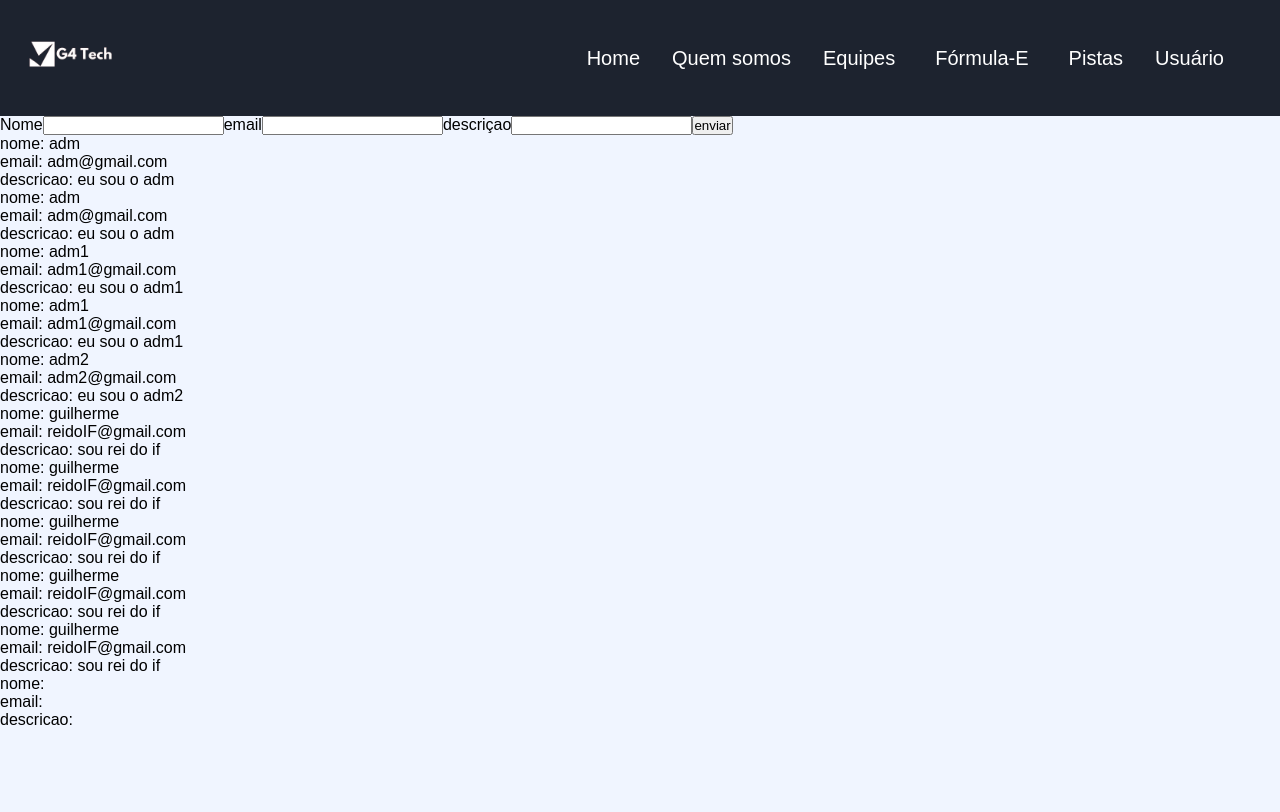
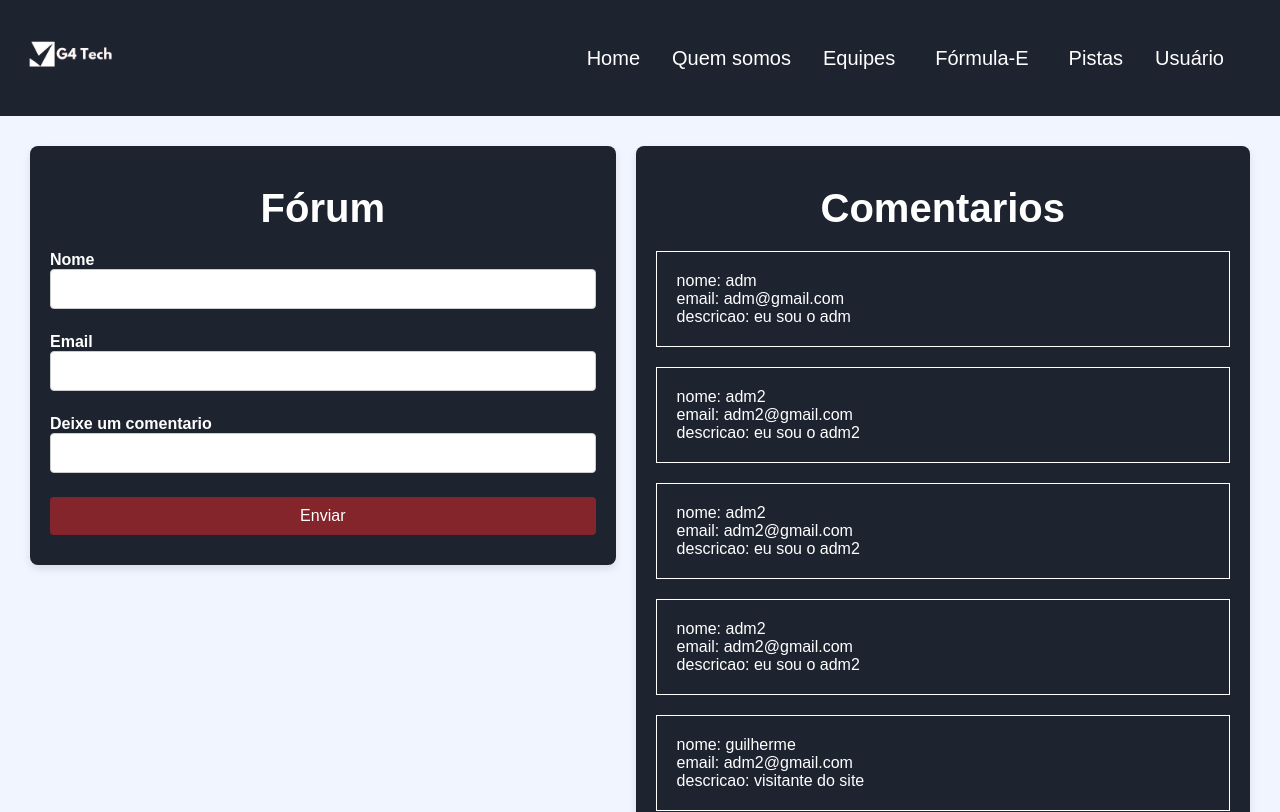
Before and after one commit to Geral-cp-s/Sprint3-Web, a React (Vite) app: page /forum in a window 1280 px wide. Shown: the top 812 px of the page. Built offline with nearby package versions, Linux system fonts and the light colour scheme; data requests are answered from the project's data file.

Commit message:
Estilizando Forum

```diff
--- a/dados.json
+++ b/dados.json
@@ -708,67 +708,61 @@
   ],
   "forum": [
     {
-      "id": "3d88",
+      "id": "d3a1",
       "nome": "adm",
       "email": "adm@gmail.com",
       "descricao": "eu sou o adm"
     },
     {
-      "id": "c1be",
-      "nome": "adm",
-      "email": "adm@gmail.com",
-      "descricao": "eu sou o adm"
-    },
-    {
-      "id": "15ad",
-      "nome": "adm1",
-      "email": "adm1@gmail.com",
-      "descricao": "eu sou o adm1"
-    },
-    {
-      "id": "b0ac",
-      "nome": "adm1",
-      "email": "adm1@gmail.com",
-      "descricao": "eu sou o adm1"
-    },
-    {
-      "id": "8064",
+      "id": "e338",
       "nome": "adm2",
       "email": "adm2@gmail.com",
       "descricao": "eu sou o adm2"
     },
     {
-      "id": "96f0",
-      "nome": "guilherme",
-      "email": "reidoIF@gmail.com",
-      "descricao": "sou rei do if"
+      "id": "8939",
+      "nome": "adm2",
+      "email": "adm2@gmail.com",
+      "descricao": "eu sou o adm2"
     },
     {
-      "id": "8ac2",
-      "nome": "guilherme",
-      "email": "reidoIF@gmail.com",
-      "descricao": "sou rei do if"
+      "id": "c9c6",
+      "nome": "adm2",
+      "email": "adm2@gmail.com",
+      "descricao": "eu sou o adm2"
     },
     {
-      "id": "ead6",
+      "id": "c467",
       "nome": "guilherme",
-      "email": "reidoIF@gmail.com",
-      "descricao": "sou rei do if"
+      "email": "adm2@gmail.com",
+      "descricao": "visitante do site"
     },
     {
-      "id": "338b",
+      "id": "9865",
       "nome": "guilherme",
-      "email": "reidoIF@gmail.com",
-      "descricao": "sou rei do if"
+      "email": "adm2@gmail.com",
+      "descricao": "visitante do site"
     },
     {
-      "id": "bf99",
+      "id": "8999",
       "nome": "guilherme",
-      "email": "reidoIF@gmail.com",
-      "descricao": "sou rei do if"
+      "email": "adm2@gmail.com",
+      "descricao": "visitante do site"
     },
     {
-      "id": "4490",
+      "id": "1876",
+      "nome": "guilherme",
+      "email": "adm2@gmail.com",
+      "descricao": "visitante do site"
+    },
+    {
+      "id": "046c",
+      "nome": "",
+      "email": "",
+      "descricao": ""
+    },
+    {
+      "id": "8b4e",
       "nome": "",
       "email": "",
       "descricao": ""
--- a/src/components/Card.jsx
+++ b/src/components/Card.jsx
@@ -1,4 +1,6 @@
 import React, { useState,useEffect } from 'react';
+
+
 
 const Card = () =>{
 const [forum, setForum] = useState([]);
--- a/src/components/Forum.jsx
+++ b/src/components/Forum.jsx
@@ -1,13 +1,97 @@
 import React, { useState, useEffect } from 'react';
 import { useParams } from "react-router-dom"
 import Card from './Card';
-import "../estilo.css"
+import styled from 'styled-components';
+
+const MainForum = styled.main`
+
+.forum-container {
+    display: flex;
+    justify-content: space-between;
+    gap: 20px;
+    flex-wrap: wrap;
+    margin: 30px;
+}
+
+.forum {
+    width: 48%;
+    padding: 20px;
+    background-color: var(--black-color-light);
+    border-radius: 8px;
+    box-shadow: 0 4px 8px rgba(0, 0, 0, 0.1);
+    flex-grow: 0;
+}
+
+#comentario {
+    flex-grow: 1;
+}
+
+#form {
+    height: 30%;
+}
+
+
+.forum form {
+    display: flex;
+    flex-direction: column;
+}
+
+.forum label {
+    font-weight: bold;
+    margin-bottom: 8px;
+    color: #fff;
+
+}
+
+.forum input[type="text"] {
+    width: 100%;
+    padding: 10px;
+    margin-bottom: 16px;
+    border: 1px solid #ccc;
+    border-radius: 4px;
+    font-size: 16px;
+
+}
+
+.forum button {
+    padding: 10px 15px;
+    background-color: rgba(233, 41, 41, 0.5);
+    color: white;
+    border: none;
+    border-radius: 4px;
+    font-size: 16px;
+    transition: background-color 0.3s ease;
+    margin-bottom: 10px;
+}
+
+.forum button:hover {
+    background-color: #ad3d3d;
+}
+
+.forum .card {
+    margin-top: 20px;
+    color: #fff;
+    padding: 20px;
+    border: 1px solid white;
+}
+
+
+h1 {
+    color: white;
+    margin: 20px;
+    text-align: center;
+    font-size: 40px;
+
+}
 
 
 
+
+`
+
 const Forum = () => {
 
-    let {id} =useParams();
+    let { id } = useParams();
     const [forum, setForum] = useState({
         id,
         nome: '',
@@ -52,26 +136,33 @@ const Forum = () => {
 
 
     return (
-        <section className='forum'>
+        <MainForum>
+            <section className='forum-container'>
+                <div className='forum' id='form'>
+                    <h1>Fórum</h1>
                     <form onSubmit={handleSubmit}>
                         <label htmlFor="nome">Nome
                             <input type="text" name='nome' value={forum.nome} onChange={handleChange} />
                         </label>
 
-            <label htmlFor="email">email
+                        <label htmlFor="email">Email
                             <input type="text" name='email' value={forum.email} onChange={handleChange} />
                         </label>
 
-            <label htmlFor="descricao">descriçao
+                        <label htmlFor="descricao">Deixe um comentario
                             <input type="text" name='descricao' value={forum.descricao} onChange={handleChange} />
                         </label>
-            <button>enviar</button>
+                        <button type="submit">Enviar</button>
                     </form>
+                </div>
 
-        <div>
-            <Card/>
+                <div className='forum' id='comentario'>
+                    <h1>Comentarios</h1>
+                    <Card />
                 </div>
             </section>
+        </MainForum>
+
 
     )
 }
--- a/src/estilo.css
+++ /dev/null
@@ -1,4 +0,0 @@
-.forum{
-    width: 100%;
-    height: 100vh;
-}
--- a/src/routes/Login.jsx
+++ b/src/routes/Login.jsx
@@ -10,6 +10,7 @@ const MainLogin = styled.main`
         flex-grow: 1;
         text-align: center;
         height: 90dvh;
+        margin: 25px;
     }
 
 
@@ -74,7 +75,7 @@ const MainLogin = styled.main`
     }
     button{
         position: relative;
-        border-radius: 20px;
+        border-radius: 15px;
         border: 1px solid #c53333;
         background-color: #af2424;
         color: #fff;
```
Lines whose indentation alone changed are shown as unchanged.
